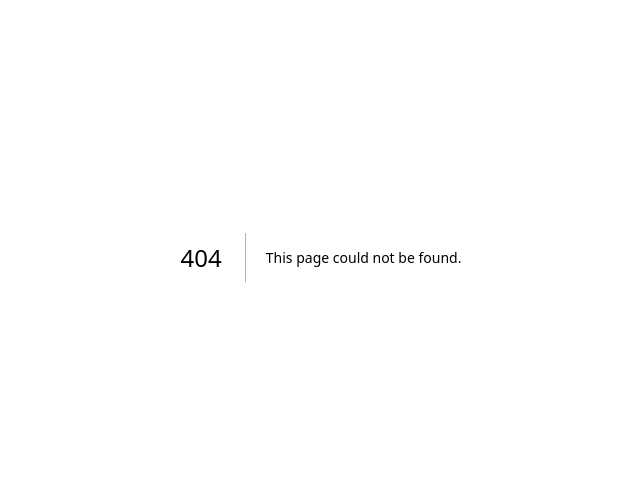
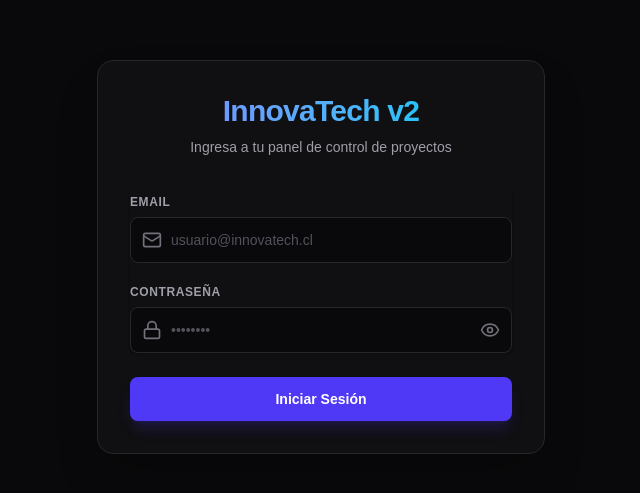
Before and after one commit to RichardMoreano/innovatech-frontend, a Next.js app: page /login in a window 1280 px wide. Before the commit this address had no page. Shown: the part 143-636 px from the top of the page, without its empty margins (319-959 px from the left). Built offline with nearby package versions, Linux system fonts and the light colour scheme.

Commit message:
feat: agrega cliente axios e interfaz interactiva de login

```diff
--- /dev/null
+++ b/src/app/login/page.tsx
@@ -0,0 +1,124 @@
+'use client';
+
+import React, { useState } from 'react';
+import { useRouter } from 'next/navigation';
+import { Lock, Mail, Eye, EyeOff, Loader2 } from 'lucide-react';
+import api from '@/lib/axios';
+
+export default function LoginPage() {
+  const router = useRouter();
+  const [email, setEmail] = useState('');
+  const [password, setPassword] = useState('');
+  const [showPassword, setShowPassword] = useState(false);
+  const [isLoading, setIsLoading] = useState(false);
+  const [error, setError] = useState('');
+
+  const handleSubmit = async (e: React.FormEvent) => {
+    e.preventDefault();
+    setIsLoading(true);
+    setError('');
+
+    try {
+      const response = await api.post('/auth/login', { email, password });
+
+      // Guardar sesión de forma local
+      localStorage.setItem('token', response.data.token);
+      localStorage.setItem('userEmail', response.data.email);
+      localStorage.setItem('userRol', response.data.rol);
+
+      // Redirigir al Home
+      router.push('/home');
+    } catch (err: any) {
+      setError(
+        err.response?.data?.errors?.email ||
+        err.response?.data?.errors?.password ||
+        err.response?.data?.message ||
+        'Credenciales incorrectas o servidor inaccesible.'
+      );
+    } finally {
+      setIsLoading(false);
+    }
+  };
+
+  return (
+    <div className="flex min-h-screen items-center justify-center bg-zinc-950 px-4 text-zinc-50">
+      <div className="w-full max-w-md space-y-8 rounded-2xl border border-zinc-800 bg-zinc-900/50 p-8 backdrop-blur-xl shadow-2xl">
+
+        {/* Header */}
+        <div className="text-center">
+          <h2 className="text-3xl font-extrabold tracking-tight bg-gradient-to-r from-indigo-400 to-cyan-400 bg-clip-text text-transparent">
+            InnovaTech v2
+          </h2>
+          <p className="mt-2 text-sm text-zinc-400">
+            Ingresa a tu panel de control de proyectos
+          </p>
+        </div>
+
+        {/* Error Alert */}
+        {error && (
+          <div className="rounded-lg bg-red-500/10 border border-red-500/20 p-3 text-sm text-red-400 text-center">
+            {error}
+          </div>
+        )}
+
+        {/* Form */}
+        <form className="mt-8 space-y-6" onSubmit={handleSubmit}>
+          <div className="space-y-4 rounded-md shadow-sm">
+
+            {/* Email Field */}
+            <div className="relative">
+              <label className="text-xs font-semibold text-zinc-400 uppercase tracking-wider">Email</label>
+              <div className="mt-1 relative">
+                <Mail className="absolute left-3 top-1/2 -translate-y-1/2 h-5 w-5 text-zinc-500" />
+                <input
+                  type="email"
+                  required
+                  value={email}
+                  onChange={(e) => setEmail(e.target.value)}
+                  className="w-full rounded-lg border border-zinc-800 bg-zinc-950 py-3 pl-10 pr-4 text-sm text-zinc-100 placeholder-zinc-600 focus:border-indigo-500 focus:outline-none focus:ring-1 focus:ring-indigo-500 transition-all"
+                  placeholder="usuario@innovatech.cl"
+                />
+              </div>
+            </div>
+
+            {/* Password Field */}
+            <div className="relative">
+              <label className="text-xs font-semibold text-zinc-400 uppercase tracking-wider">Contraseña</label>
+              <div className="mt-1 relative">
+                <Lock className="absolute left-3 top-1/2 -translate-y-1/2 h-5 w-5 text-zinc-500" />
+                <input
+                  type={showPassword ? 'text' : 'password'}
+                  required
+                  value={password}
+                  onChange={(e) => setPassword(e.target.value)}
+                  className="w-full rounded-lg border border-zinc-800 bg-zinc-950 py-3 pl-10 pr-12 text-sm text-zinc-100 placeholder-zinc-600 focus:border-indigo-500 focus:outline-none focus:ring-1 focus:ring-indigo-500 transition-all"
+                  placeholder="••••••••"
+                />
+                <button
+                  type="button"
+                  onClick={() => setShowPassword(!showPassword)}
+                  className="absolute right-3 top-1/2 -translate-y-1/2 text-zinc-500 hover:text-zinc-300"
+                >
+                  {showPassword ? <EyeOff className="h-5 w-5" /> : <Eye className="h-5 w-5" />}
+                </button>
+              </div>
+            </div>
+          </div>
+
+          {/* Submit Button */}
+          <button
+            type="submit"
+            disabled={isLoading}
+            className="group relative flex w-full justify-center rounded-lg bg-indigo-600 py-3 px-4 text-sm font-semibold text-white hover:bg-indigo-500 focus-visible:outline focus-visible:outline-2 focus-visible:outline-offset-2 focus-visible:outline-indigo-600 disabled:opacity-50 disabled:cursor-not-allowed transition-all shadow-lg shadow-indigo-600/20"
+          >
+            {isLoading ? (
+              <Loader2 className="h-5 w-5 animate-spin" />
+            ) : (
+              'Iniciar Sesión'
+            )}
+          </button>
+        </form>
+      </div>
+    </div>
+  );
+}
```
